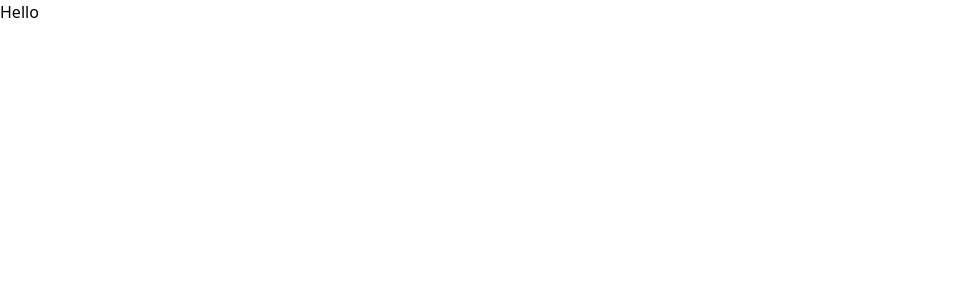
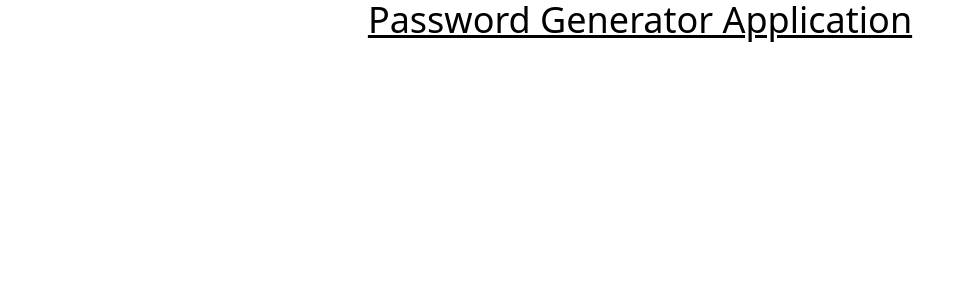
Before and after one commit to whisual/Day-8, a React (Create React App) app: page / in a window 1280 px wide. Shown: the top 300 px of the page, without its empty margins (0-975 px from the left). Built offline with nearby package versions, Linux system fonts and the light colour scheme.

Commit message:
Update App.js

```diff
--- a/src/App.js
+++ b/src/App.js
@@ -1,13 +1,11 @@
-import logo from './logo.svg';
+
 import './App.css';
 
 function App() {
   return (
-    <>
-      <div>
-        <h1>Hello</h1>
-      </div>
-    </>
+    <div className="App">
+     <h1 className='text-4xl underline'>Password Generator Application</h1>
+    </div>
   );
 }
 
```
